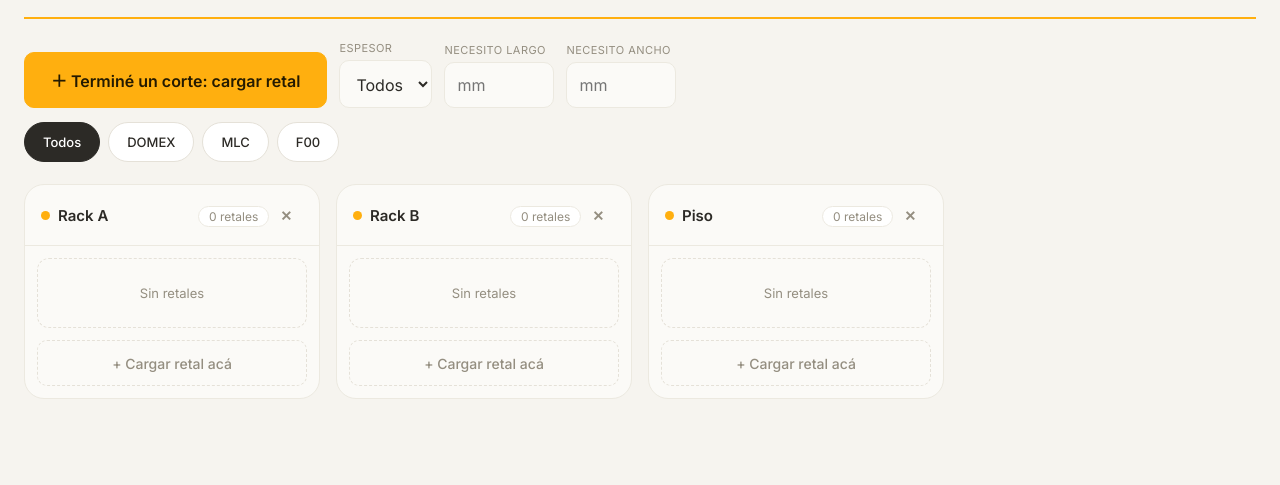
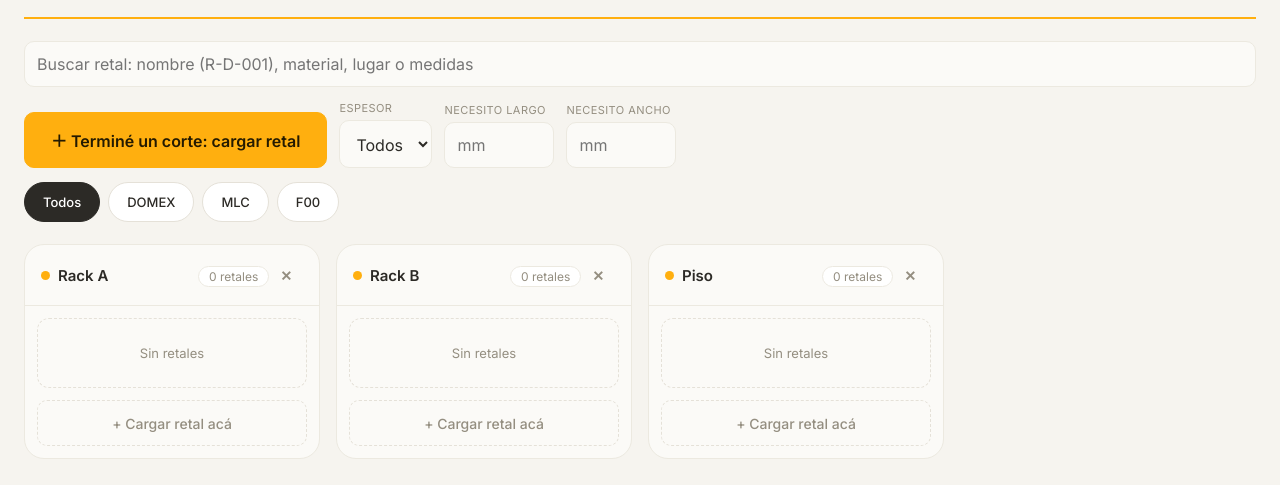
Before and after one commit to epaganini-pixel/Inventario-Chapa, a plain HTML site: page index.html in a window 1280 px wide. Shown: the part 77-562 px from the top of the page. Drawn offline with Linux system fonts and the light colour scheme; a script that the page names is missing.

Commit message:
Update index.html

```diff
--- a/index.html
+++ b/index.html
@@ -20,6 +20,9 @@
     <div class="hbtns"><button id="bResumen">Resumen</button><button id="bZona">Editar lugares</button></div>
   </header>
   <div class="toolbar">
+    <input id="q" type="search" placeholder="Buscar retal: nombre (R-D-001), material, lugar o medidas" aria-label="Buscar retal">
+  </div>
+  <div class="toolbar">
     <button id="nuevo" class="primary big">＋ Terminé un corte: cargar retal</button>
     <label>Espesor<select id="fEsp"></select></label>
     <label>Necesito largo<input id="fL" class="sm" type="number" inputmode="numeric" min="1" placeholder="mm"></label>
```
